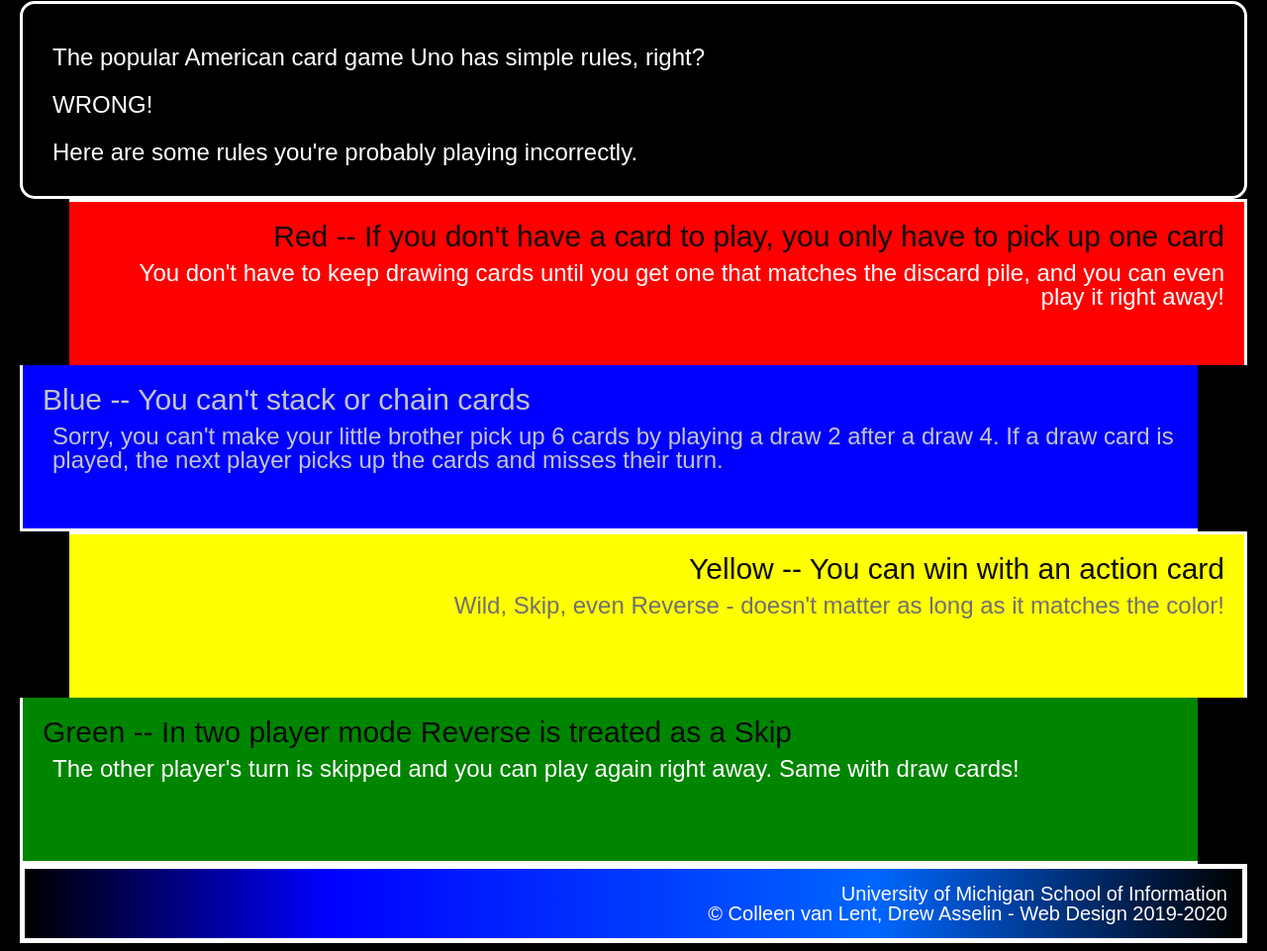
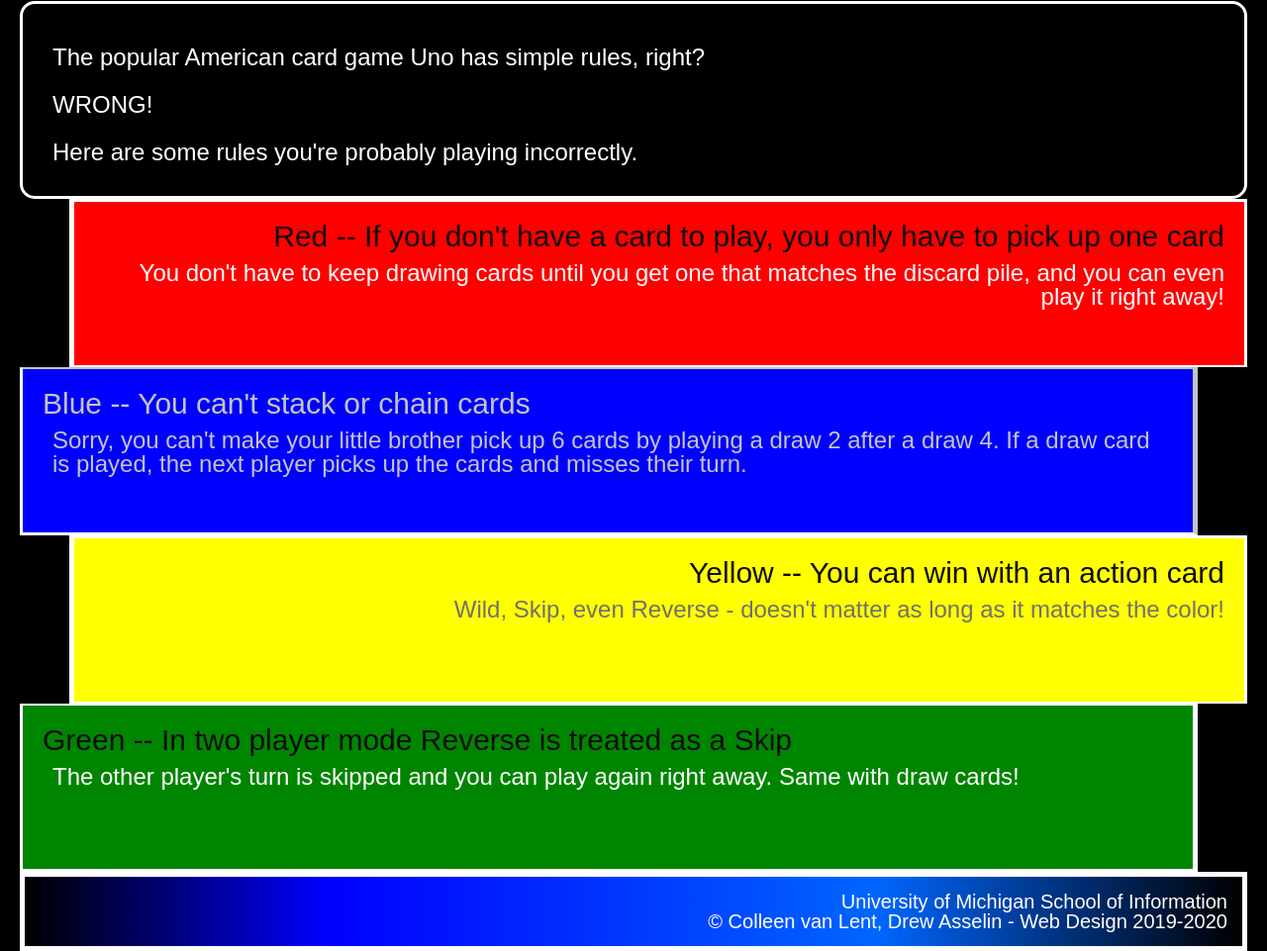
Before and after one commit to spat-02/hw3-2022, a plain HTML site: page index.html in a window 1280 px wide. Shown: the part 327-1288 px from the top of the page at 99% size. Drawn offline with Linux system fonts and the light colour scheme.

Commit message:
Add files via upload

```diff
--- a/css/style.css
+++ b/css/style.css
@@ -48,8 +48,8 @@
     background-color: #ff0000;
     text-align: right;
     margin-left: 50px;
-    border-bottom: 2px;
-    border-left: 5px;
+    border-bottom: solid 2px;
+    border-left: solid 5px;
 }
 
 .blue {
@@ -57,8 +57,8 @@
     color: #C4C4C4;
     text-align: left;
     margin-right: 50px;
-    border-right: 5px;
-    border-top: 2px;
+    border-right: solid 5px;
+    border-top: solid 2px;
 }
 
 .blue h2 {
@@ -69,8 +69,8 @@
     background-color: #FFFF00;
     text-align: right;
     margin-left: 50px;
-    border-bottom: 2px;
-    border-left: 5px;
+    border-bottom: solid #ffffff 2px;
+    border-left: solid #ffffff 5px;
     color: #707070;
 }
 
@@ -78,14 +78,14 @@
     background-color: #008500;
     text-align: left;
     margin-right: 50px;
-    border-right: 5px;
-    border-top: 2px;
+    border-right: solid 5px;
+    border-top: solid 2px;
 }
 
 footer {
     background: rgb(0,0,0);
     background: linear-gradient(90deg, rgba(0,0,0,1) 0%, rgba(0,0,255,1) 25%, rgba(0,102,255,1) 70%, rgba(0,0,0,1) 100%);
-    border: solid white 5px
+    border: solid white 5px;
 }
 
 footer p {
```
